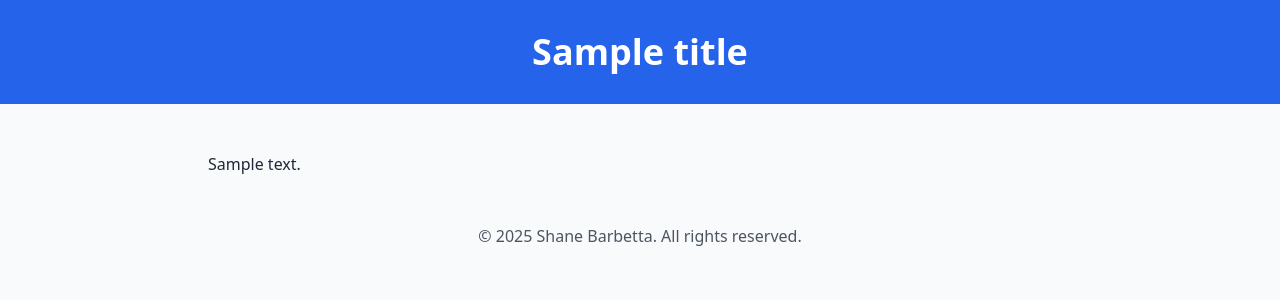
After one commit to sbarbett/resume, a Flask app: template templates/blog.html in a window 1280 px wide. The commit adds this page. Shown: the top 300 px of the page. Run offline with Flask 3, Linux system fonts and the light colour scheme; the template is opened without the code that fills it: most values are stand-ins (such as "Sample title", 1, 10 or a date in 2020); some libraries are stand-ins or nearby versions.

Commit message:
some changes

```diff
--- a/app.py
+++ b/app.py
@@ -1,6 +1,7 @@
 import os
 import requests
-from flask import Flask, render_template, request, jsonify
+import markdown
+from flask import Flask, render_template, request, jsonify, abort
 from dotenv import load_dotenv
 from flask_limiter import Limiter
 from flask_limiter.util import get_remote_address
--- a/docker-compose.yml
+++ b/docker-compose.yml
@@ -11,3 +11,4 @@ services:
       FLASK_ENV: production
     env_file:
       - .env
+    restart: unless-stopped
--- /dev/null
+++ b/templates/blog.html
@@ -0,0 +1,25 @@
+<!DOCTYPE html>
+<html lang="en">
+<head>
+    <meta charset="UTF-8">
+    <meta name="viewport" content="width=device-width, initial-scale=1.0">
+    <title>{{ title }}</title>
+    <link rel="icon" type="image/x-icon" href="/static/favicon.ico">
+    <script src="https://cdn.tailwindcss.com"></script>
+</head>
+<body class="bg-gray-50 text-gray-800 font-sans">
+    <header class="bg-blue-600 text-white py-8 text-center">
+        <h1 class="text-4xl font-bold">{{ title }}</h1>
+    </header>
+
+    <main class="max-w-4xl mx-auto my-12 px-4">
+        <article class="prose prose-lg max-w-none">
+            {{ content | safe }}
+        </article>
+    </main>
+
+    <footer class="text-center mt-12 text-gray-600">
+        <p>&copy; 2025 Shane Barbetta. All rights reserved.</p>
+    </footer>
+</body>
+</html>
--- a/templates/resume.html
+++ b/templates/resume.html
@@ -46,6 +46,12 @@
                     <a href="https://www.linkedin.com/in/shane-barbetta-b1aab34b/" target="_blank" class="flex items-center">
                         <img src="static/icons8-linkedin-48.png" alt="LinkedIn" class="w-6 h-6 mr-2">
                         LinkedIn
+                    </a>
+                </li>
+                <li>
+                    <a href="https://blog.barbetta.me" target="_blank" class="flex items-center">
+                        <img src="static/icons8-blog-48.png" alt="Blog" class="w-6 h-6 mr-2">
+                        Blog
                     </a>
                 </li>
             </ul>
```
Also changed, not shown: static/icons8-blog-48.png (added), 2 other files.
